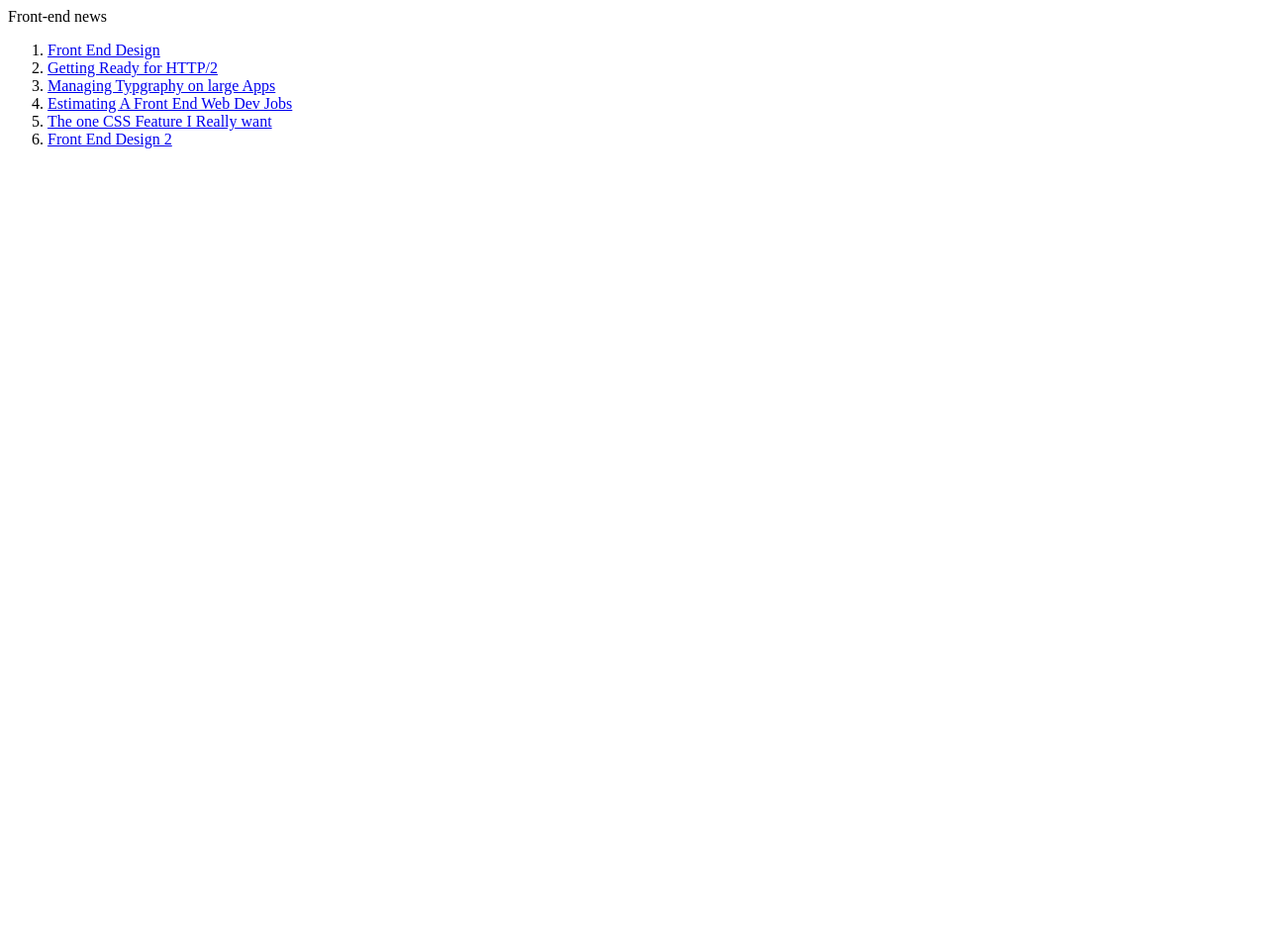
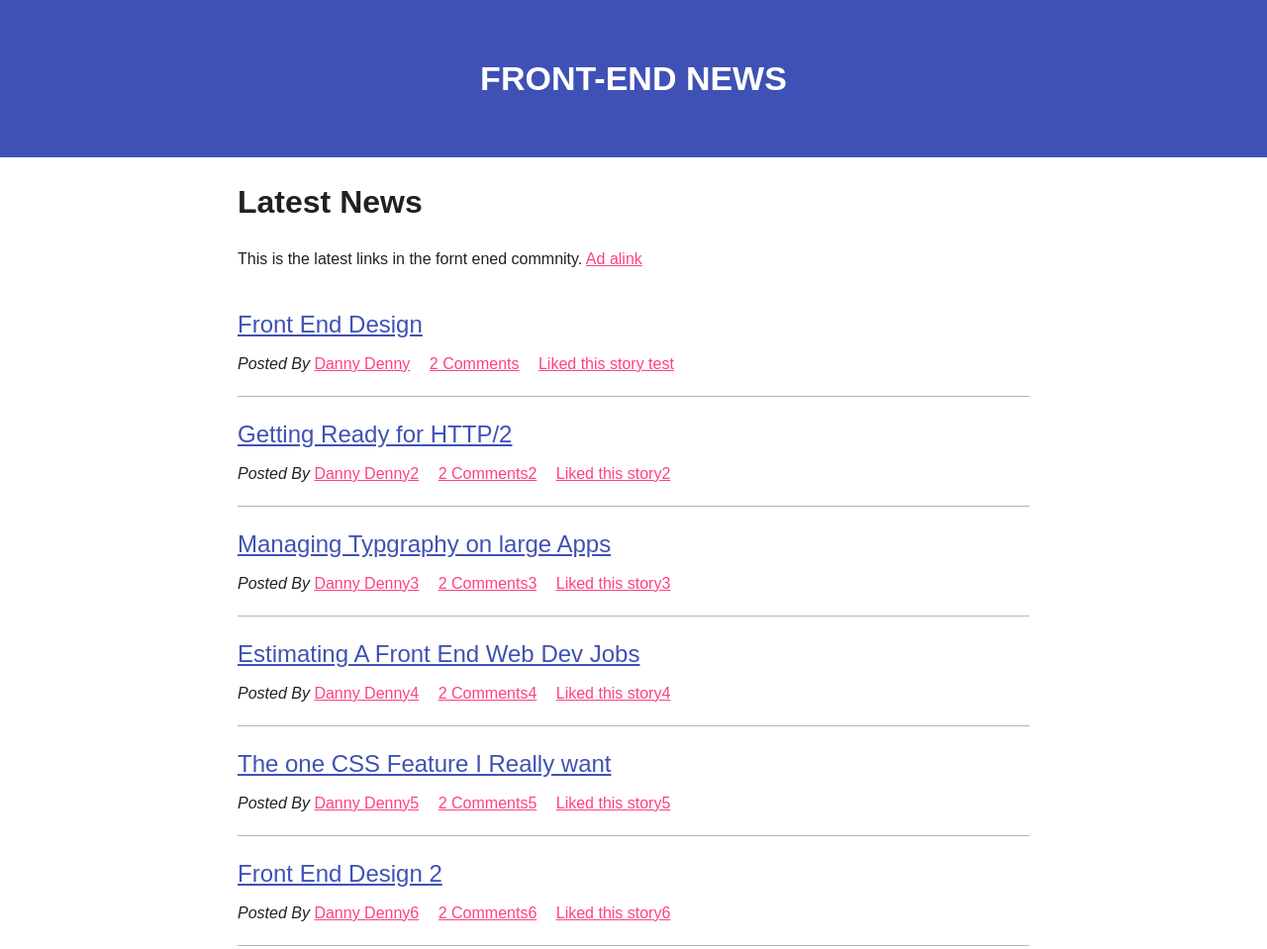
Before and after one commit to nileshshinde99/FrontEndNewsScreenCast, a plain HTML site: page index.html in a window 1280 px wide. Shown: the whole page at 99% size. Before the commit the page ends 800 px from the top, so only its background shows below. Drawn offline with nearby package versions, Linux system fonts and the light colour scheme.

Commit message:
final code modifications without modal popup

```diff
--- a/app.js
+++ b/app.js
@@ -0,0 +1,21 @@
+//----------------
+// Document Ready
+//-----------------
+
+$(document).ready(function(){
+	$('.js-like').on('click', function(e){
+		e.preventDefault;
+
+		$(this).text('Liked')
+		.closest('.news-item')
+		.addClass('is-liked');
+
+	});
+
+	$('.js-add-link').on('click', function(e){
+		e.preventDefault;
+
+	$('.js-form').toggleClass('is-visible');
+
+	});
+})
--- a/index.html
+++ b/index.html
@@ -1,31 +1,123 @@
 <html>
 	<head>
 		<title> Front-end news</title>
-		<meta charset="utf-8" />
+		<meta charset='utf-8' />
+		<link rel='stylesheet'  href='normalize.css'/>
+		<link rel='stylesheet'  href='main.css'/>
 	</head>
 	<body>
-		<head><p>Front-end news</p>	</head>
-		<main>
-			<ol>
-				<li>
-					<a href="#">Front End Design</a>
+		<header class='hero'>
+			<div class="container">
+			<p class='logo'>Front-end news</p>
+			</div>
+			</header>
+
+
+		<main class="content">
+			<div class="container">
+				<header class="subheader">
+				<h1> Latest News</h1>
+				<p>This is the latest links in the fornt ened commnity. <a class="js-add-link" href="#"> Ad alink </a></p>
+				<form class="form js-form">
+					<label class="form-label" for='form-link-input'>Add a story</label>
+						<input class="form-input" type="text" id='form-link-input' />
+				</form>
+			</header>
+			<ol class="news">
+				<li class='news-item'>
+					<a class='news-link' href='#'>Front End Design</a>
+					<ul class="news-meta">
+						<li class="news-meta-item">
+							<em>Posted By</em>
+							<a href='#'>Danny Denny</a>
+						</li>
+						<li class="news-meta-item">
+							<a href='#'>2 Comments</a>
+						</li>
+						<li class="news-meta-item">
+							<a href='#' class="js-like">Liked this story test</a>
+						</li>
+					</ul>
 				</li>
-				<li>
-					<a href="#">Getting Ready for HTTP/2</a>
+				<li class='news-item'>
+					<a class='news-link' href='#'>Getting Ready for HTTP/2</a>
+					<ul class="news-meta">
+						<li class="news-meta-item">
+							<em>Posted By</em>
+							<a href='#'>Danny Denny2</a>
+						</li>
+						<li class="news-meta-item">
+							<a href='#'>2 Comments2</a>
+						</li>
+						<li class="news-meta-item">
+							<a href='#'>Liked this story2</a>
+						</li>
+					</ul>
 				</li>
-				<li>
-					<a href="#">Managing Typgraphy on large Apps</a>
+				<li class='news-item'>
+					<a class='news-link' href='#'>Managing Typgraphy on large Apps</a>
+					<ul class="news-meta">
+						<li class="news-meta-item">
+							<em>Posted By</em>
+							<a href='#'>Danny Denny3</a>
+						</li>
+						<li class="news-meta-item">
+							<a href='#'>2 Comments3</a>
+						</li>
+						<li class="news-meta-item">
+							<a href='#'>Liked this story3</a>
+						</li>
+					</ul>
 				</li>
-				<li>
-					<a href="#">Estimating A Front End Web Dev Jobs</a>
+				<li class='news-item'>
+					<a class='news-link' href='#'>Estimating A Front End Web Dev Jobs</a>
+					<ul class="news-meta">
+						<li class="news-meta-item">
+							<em>Posted By</em>
+							<a href='#'>Danny Denny4</a>
+						</li>
+						<li class="news-meta-item">
+							<a href='#'>2 Comments4</a>
+						</li>
+						<li class="news-meta-item">
+							<a href='#'>Liked this story4</a>
+						</li>
+					</ul>
 				</li>
-				<li>
-					<a href="#">The one CSS Feature I Really want</a>
+				<li class='news-item'>
+					<a class='news-link' href='#'>The one CSS Feature I Really want</a>
+					<ul class="news-meta">
+						<li class="news-meta-item">
+							<em>Posted By</em>
+							<a href='#'>Danny Denny5</a>
+						</li>
+						<li class="news-meta-item">
+							<a href='#'>2 Comments5</a>
+						</li>
+						<li class="news-meta-item">
+							<a href='#'>Liked this story5</a>
+						</li>
+					</ul>
 				</li>
-				<li>
-					<a href="#">Front End Design 2</a>
+				<li class='news-item'>
+					<a class='news-link' href='#'>Front End Design 2</a>
+					<ul class="news-meta">
+						<li class="news-meta-item">
+							<em>Posted By</em>
+							<a href='#'>Danny Denny6</a>
+						</li>
+						<li class="news-meta-item">
+							<a href='#'>2 Comments6</a>
+						</li>
+						<li class="news-meta-item">
+							<a href='#'>Liked this story6</a>
+						</li>
+					</ul>
 				</li>
 			</ol>
+			</div>
 		</main>
+		<script src="https://code.jquery.com/jquery-3.1.1.min.js" integrity="sha256-hVVnYaiADRTO2PzUGmuLJr8BLUSjGIZsDYGmIJLv2b8="  crossorigin="anonymous"></script>
+		<script src='app.js'></script>
 	</body>
 </html>
--- a/main.css
+++ b/main.css
@@ -0,0 +1,140 @@
+/**********************
+*Front-end News ! stylesheet
+*Indigo     : #3f51b5;
+*LIght blue : #c5cae9
+*white      :#fff
+*pink      :#ff4081
+*Gray (dark)     :#212121
+*Gray (light)      :#b6b6b6
+/*********************/
+
+/**Base****/
+
+body{
+	font-size: 16px;
+	line-height: 1.5;
+	color: #212121;
+}
+
+h1, h2, h3, h4, h5,h6 {
+
+
+}
+
+ol, ul{
+	margin: 0;
+	padding: 0;
+	list-style-type: none;
+}
+
+p{
+
+}
+
+a{
+	color: #ff4081;
+}
+a:active,
+a:hover,
+a:focus{
+	color: #212121;
+}
+
+/**Head***/
+.hero {
+	background-color: #3f51b5;
+	color: #fff;
+	padding: 20px 0;
+	text-align: center;
+	margin-bottom: 20px;
+
+}
+
+.logo{
+	font-size: 34px;
+	text-transform: uppercase;
+	font-weight: bold;
+}
+
+.news-item{
+	border-bottom: 1px solid #b6b6b5;;
+	margin-bottom: 20px;
+	padding-bottom: 20px;
+}
+
+.news-meta-item{
+	display: inline;
+	margin-right: 15px;
+}
+
+.news-link{
+	color: #3f51b5;
+	display: block;
+	font-size: 24px;
+	margin-bottom: 10px;
+}
+
+
+.container{
+	margin: 0 auto;
+	max-width: 800px;
+}
+
+.is-liked{
+	animation: flash 2s;
+}
+
+.is-visible{
+	height: auto;
+	opacity: 1;
+	visibility: visible;
+}
+
+/***********************
+/*Form
+***********************/
+
+.form{
+	height: 0;
+	margin-bottom: 20px;
+	opacity: 0;
+	visibility: hidden;
+
+}
+
+.form.is-visible {
+	height: auto;
+	opacity: 1;
+	visibility: visible;
+	transition: opacity 0.2s ease-in-out, visibility 0.2s ease-in-out;
+}
+
+.form-label{
+	display: block;
+	margin-bottom: 5px;
+	font-weight: bold;
+}
+
+.form-input{
+	width: 100%;
+	padding: 10px;
+	font-size: 20px;
+	border: 1px solid #b6b6b6;
+	border-radius: 4px;
+
+}
+
+
+
+/***********************
+/*Animation
+***********************/
+
+@keyframes flash{
+	from, 50%, to {
+		opacity: 0;
+	}
+	25%, 75% {
+		opacity: 1;
+	}
+}
```
